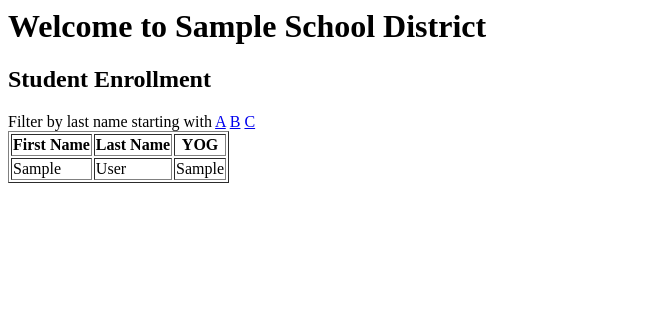
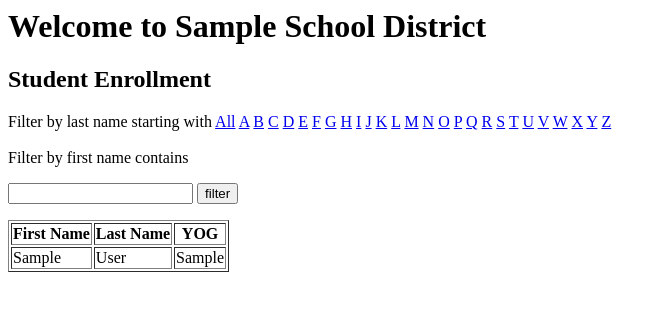
Before and after one commit to PaysonF/377_Web_App_Dev, a PHP site: page /student-list.php in a window 1280 px wide. Shown: the top 311 px of the page, without its empty margins (0-666 px from the left). Run offline with PHP 8.4, Linux system fonts and the light colour scheme; tables that the repository leaves empty or names only in its code hold one stand-in row (values such as "Sample post"); data that the repository does not hold is empty.

Commit message:
morestudentliststuff

```diff
--- a/Php/student-list.php
+++ b/Php/student-list.php
@@ -10,16 +10,29 @@
         <h2>Student Enrollment</h2>
 
         <p> Filter by last name starting with
-            <a href="student-list.php?last_name=A">A</a>
-            <a href="student-list.php?last_name=B">B</a>
-            <a href="student-list.php?last_name=C">C</a>
+        <a href="student-list.php?last_name=All">All</a>
+<?php
+for ($i = 0; $i < 26; $i++)
+{
+    $letter = chr($i + ord("A"));
+    echo "<a href='student-list.php?last_name=$letter'>$letter</a> ";
+}
+
+
+?>
+        <br><br>
+        Filter by first name contains
+        <Form action="student-list.php">
+            <input type="text" name="first_name" />
+            <input type="submit" value="filter" />
+        </p>
+
         <table border ='1'>
             <tr>
                 <th>First Name</th>
                 <th>Last Name</th>
                 <th>YOG</th>
             </tr>
-
 <?php
 
 $servername = "localhost";
@@ -35,10 +48,19 @@ if ($connection->connect_error)
 }
 
 extract($_REQUEST);
-//Magicly we now hae access to a $last_name variable
+//Magicly we now have access to a $last_name variable and a $first_name variable
 
+$sql = "SELECT stu_first_name, stu_last_name, stu_yog FROM students";
 
-$sql = "SELECT stu_first_name, stu_last_name, stu_yog FROM students WHERE stu_last_name LIKE '$last_name%' ORDER BY stu_last_name, stu_first_name";
+if (isset($last_name))
+{
+    $sql .= " WHERE stu_last_name LIKE '$last_name%' ";
+} elseif (isset($first_name))
+{
+    $sql .= " WHERE stu_last_name LIKE '$first_name%' ";
+}
+
+$sql .= " ORDER BY stu_last_name, stu_first_name";
 
 $result = $connection->query($sql);
 
```
